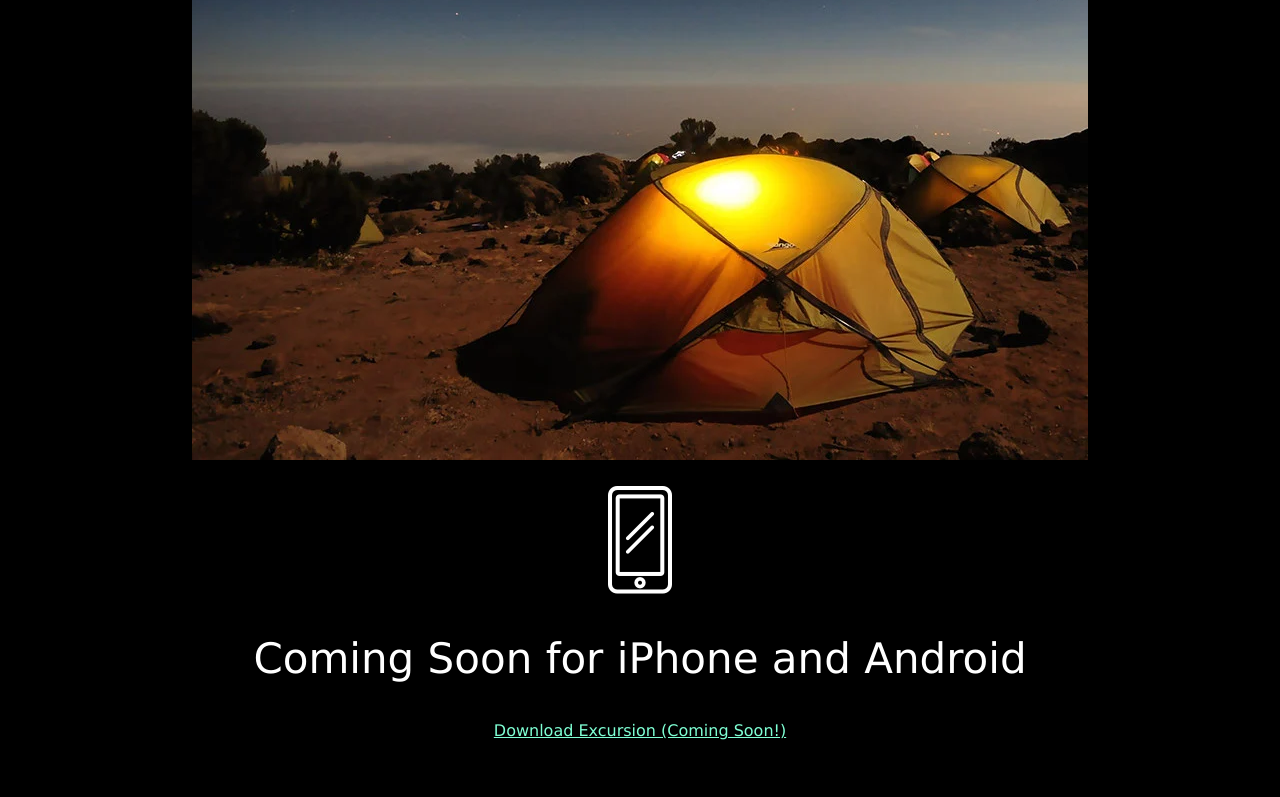
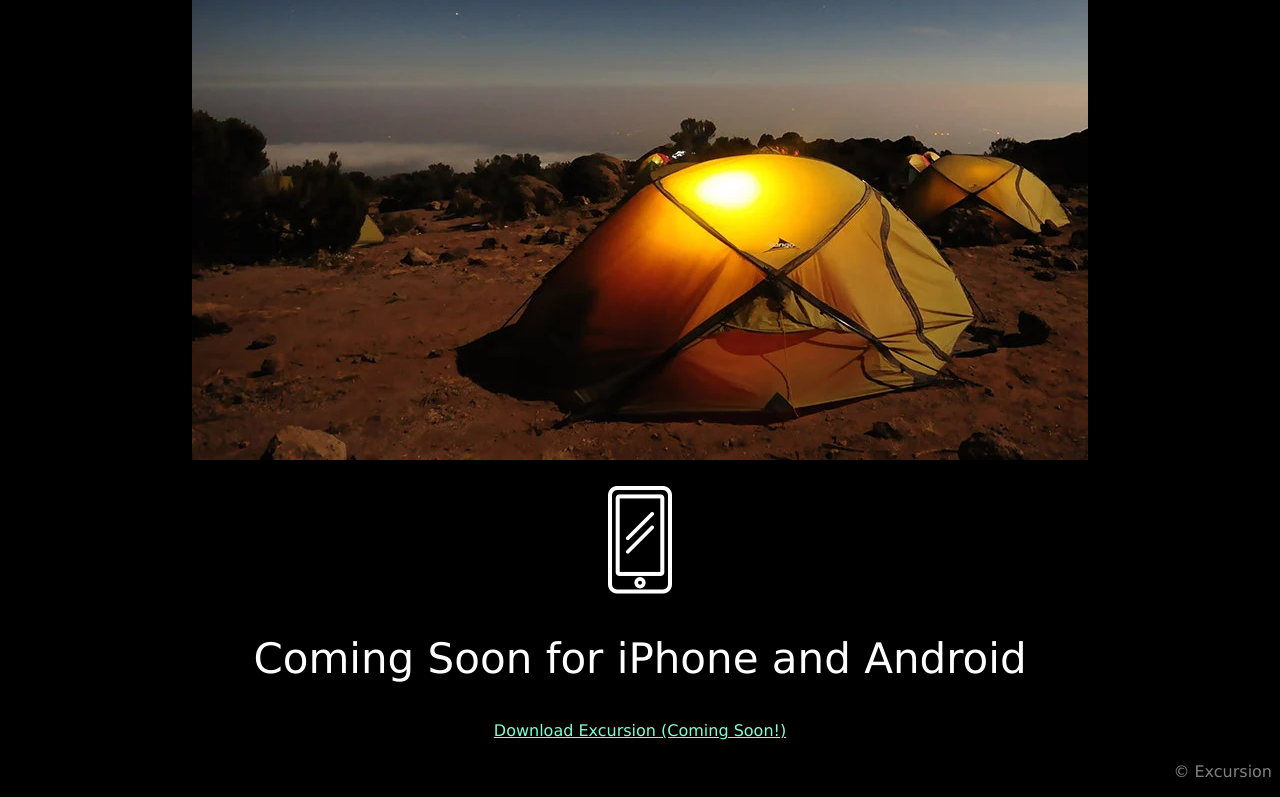
Before and after one commit to AndriusAlimas/excursion, a plain HTML site: page index.html in a window 1280 px wide. Shown: the part 545-1342 px from the top of the page. Before the commit the page ends 1307 px from the top, so only its background shows below. Drawn offline with Linux system fonts and the light colour scheme.

Commit message:
Added footer with small style

```diff
--- a/index.html
+++ b/index.html
@@ -34,6 +34,11 @@
             <h2>Coming Soon for iPhone and Android</h2>
             <p><a href="#">Download Excursion (Coming Soon!)</a></p>
         </section>
+
+        <!-- footer -->
+        <footer>
+            <p>	&copy; Excursion</p>
+        </footer>
      </main>
  </body>
 </html>
--- a/resources/css/style.css
+++ b/resources/css/style.css
@@ -25,3 +25,8 @@ section p{
     color: grey;
     font-size: 21px;
 }
+/* footer styling */
+footer p{
+    text-align: right;
+    color: grey;
+}
```
